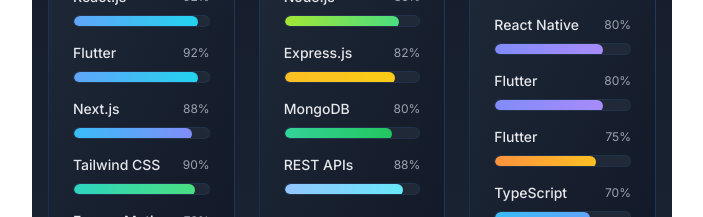
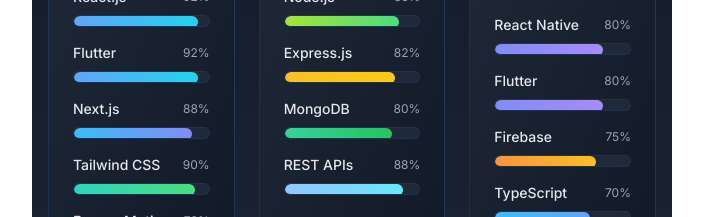
Before and after one commit to shubhamsingh2468/React-portfolio, a Next.js app: page / in a window 1280 px wide. Shown: the part 2320-2537 px from the top of the page, without its empty margins (288-991 px from the left). Built offline with nearby package versions, Linux system fonts and the light colour scheme.

Commit message:
Replace 'Flutter' with 'Firebase' in skills list

```diff
--- a/app/components/Skills.js
+++ b/app/components/Skills.js
@@ -26,7 +26,7 @@ const skillGroups = [
     skills: [
       { name: 'React Native', level: 80, color: 'from-indigo-400 to-violet-400' },
       { name: 'Flutter', level: 80, color: 'from-indigo-400 to-violet-400' },
-      { name: 'Flutter', level: 75, color: 'from-orange-400 to-amber-400' },
+      { name: 'Firebase', level: 75, color: 'from-orange-400 to-amber-400' },
       { name: 'TypeScript', level: 70, color: 'from-sky-400 to-blue-400' },
       { name: 'Docker', level: 60, color: 'from-gray-400 to-stone-400' },
     ],
```
